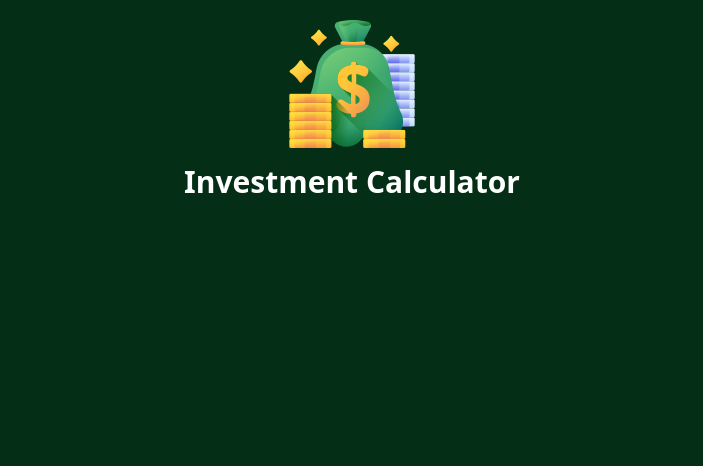
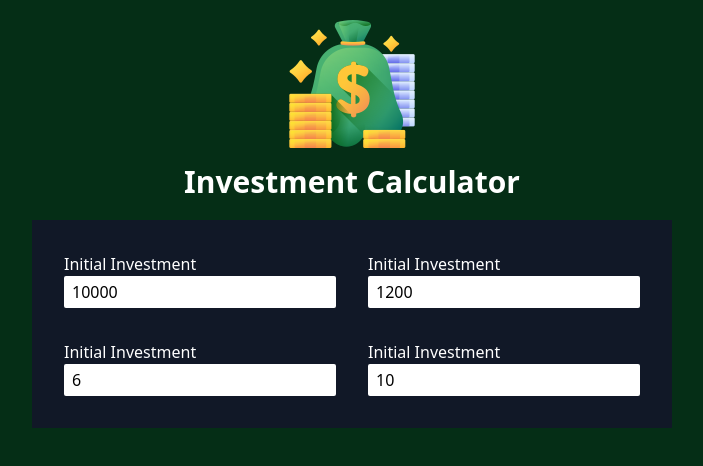
Before and after one commit to Asef00/react-investment-calculator, a React (Vite) app: page / in a window 1280 px wide. Shown: the top 466 px of the page, without its empty margins (288-991 px from the left). Built offline with nearby package versions, Linux system fonts and the light colour scheme.

Commit message:
feat: implement and use input components

```diff
--- a/src/App.tsx
+++ b/src/App.tsx
@@ -1,9 +1,11 @@
 import Header from './components/Header'
+import UserInputs from './components/UserInputs'
 
 function App() {
   return (
     <>
       <Header />
+      <UserInputs />
     </>
   )
 }
--- /dev/null
+++ b/src/components/UserInputs.tsx
@@ -0,0 +1,58 @@
+import { useState } from 'react'
+import Input from './Input'
+
+export default function UserInputs() {
+  const [formData, setFormData] = useState({
+    initialInvestment: 10000,
+    annualInvestment: 1200,
+    expectedReturn: 6,
+    duration: 10,
+  })
+
+  function handleInputUpdate(inputValue: string, id: string) {
+    setFormData((prevFormData) => {
+      return { ...prevFormData, [id]: inputValue }
+    })
+  }
+
+  return (
+    <form className="grid grid-cols-2 gap-8 bg-gray-900 p-8 max-w-screen-sm mx-auto">
+      <Input
+        initialValue={formData.initialInvestment}
+        id="initialInvestment"
+        label="Initial Investment"
+        placeholder="$0"
+        onUpdate={(value: string) =>
+          handleInputUpdate(value, 'initialInvestment')
+        }
+        required
+      />
+      <Input
+        initialValue={formData.annualInvestment}
+        id="annualInvestment"
+        label="Initial Investment"
+        placeholder="$0"
+        onUpdate={(value: string) =>
+          handleInputUpdate(value, 'annualInvestment')
+        }
+        required
+      />
+      <Input
+        initialValue={formData.expectedReturn}
+        id="expectedReturn"
+        label="Initial Investment"
+        placeholder="$0"
+        onUpdate={(value: string) => handleInputUpdate(value, 'expectedReturn')}
+        required
+      />
+      <Input
+        initialValue={formData.duration}
+        id="duration"
+        label="Initial Investment"
+        placeholder="$0"
+        onUpdate={(value: string) => handleInputUpdate(value, 'duration')}
+        required
+      />
+    </form>
+  )
+}
```
